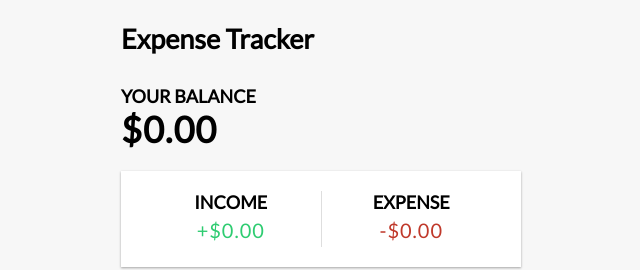
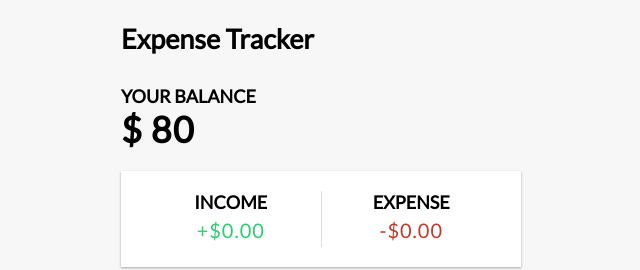
Before and after one commit to FabioAugustoRodrigues/vue-expense-tracker, a Vue app: page / in a window 1280 px wide. Shown: the top 270 px of the page, without its empty margins (319-959 px from the left). Built offline with nearby package versions, Linux system fonts and the light colour scheme.

Commit message:
calculate the balance value

```diff
--- a/src/App.vue
+++ b/src/App.vue
@@ -2,7 +2,7 @@
   <Header></Header>
 
   <div class="container">
-    <Balance></Balance>
+    <Balance :total="total"></Balance>
     <IncomeExpenses></IncomeExpenses>
     <TransactionList :transactions="transactions"></TransactionList>
     <AddTransaction></AddTransaction>
@@ -16,10 +16,16 @@
   import TransactionList from './components/TransactionList.vue';
   import AddTransaction from './components/AddTransaction.vue';
 
-  import { ref } from 'vue';
+  import { ref, computed } from 'vue';
 
   const transactions = ref([
         { id: 1, text: 'Flower', amount: -20},
         { id: 2, text: 'Salary', amount: 100}
   ]);
+
+  const total = computed(() => {
+    return transactions.value.reduce((acc, transaction) => {
+      return acc+transaction.amount;
+    }, 0);
+  });
 </script>
--- a/src/components/Balance.vue
+++ b/src/components/Balance.vue
@@ -1,5 +1,18 @@
 <template>
     <h4>Your Balance</h4>
 
-    <h1 id="balance">$0.00</h1>
+    <h1 id="balance">
+        $ {{ total }}
+    </h1>
 </template>
+
+<script setup>
+    import { defineProps } from 'vue';
+
+    const props = defineProps({
+        total: {
+            type: Number,
+            required: true
+        },
+    });
+</script>
```
